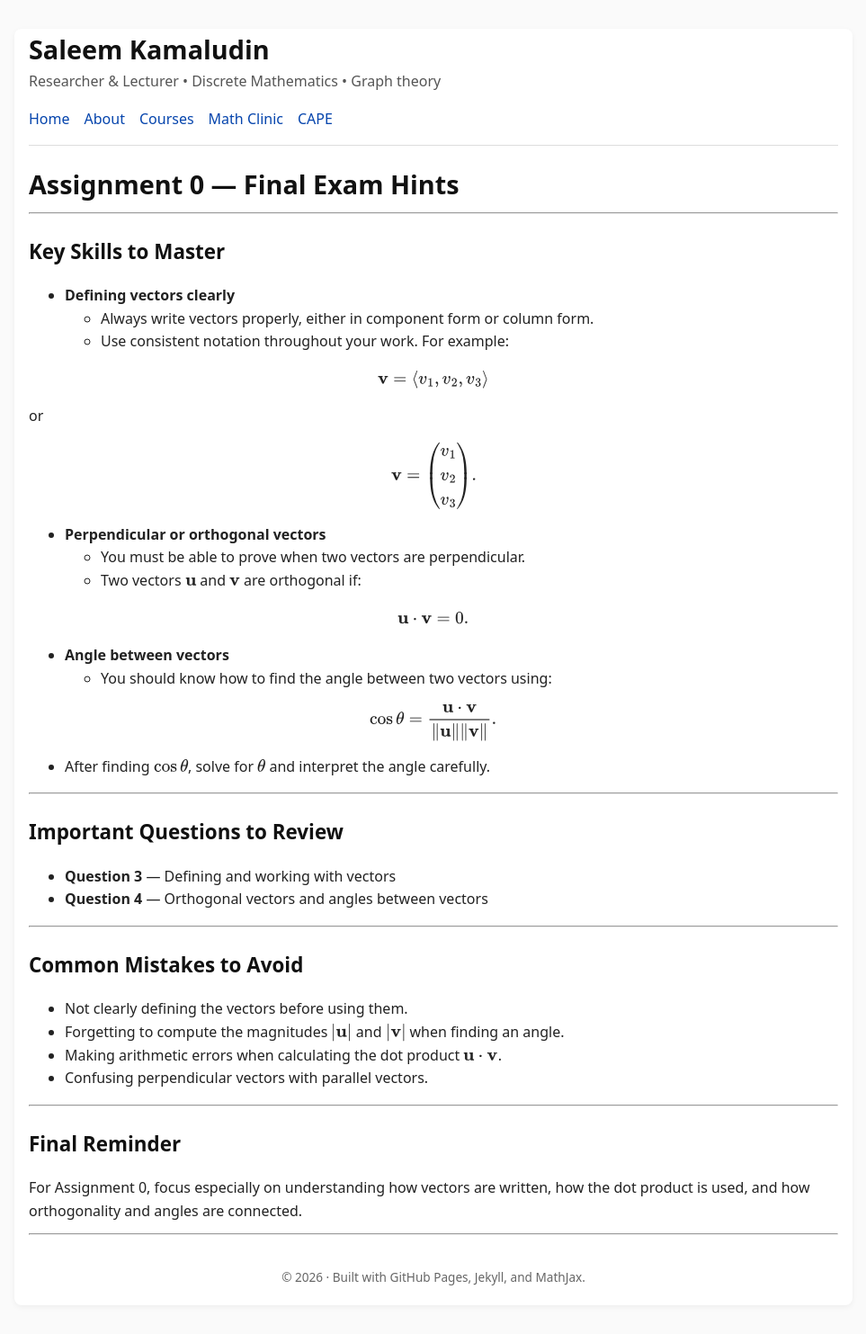
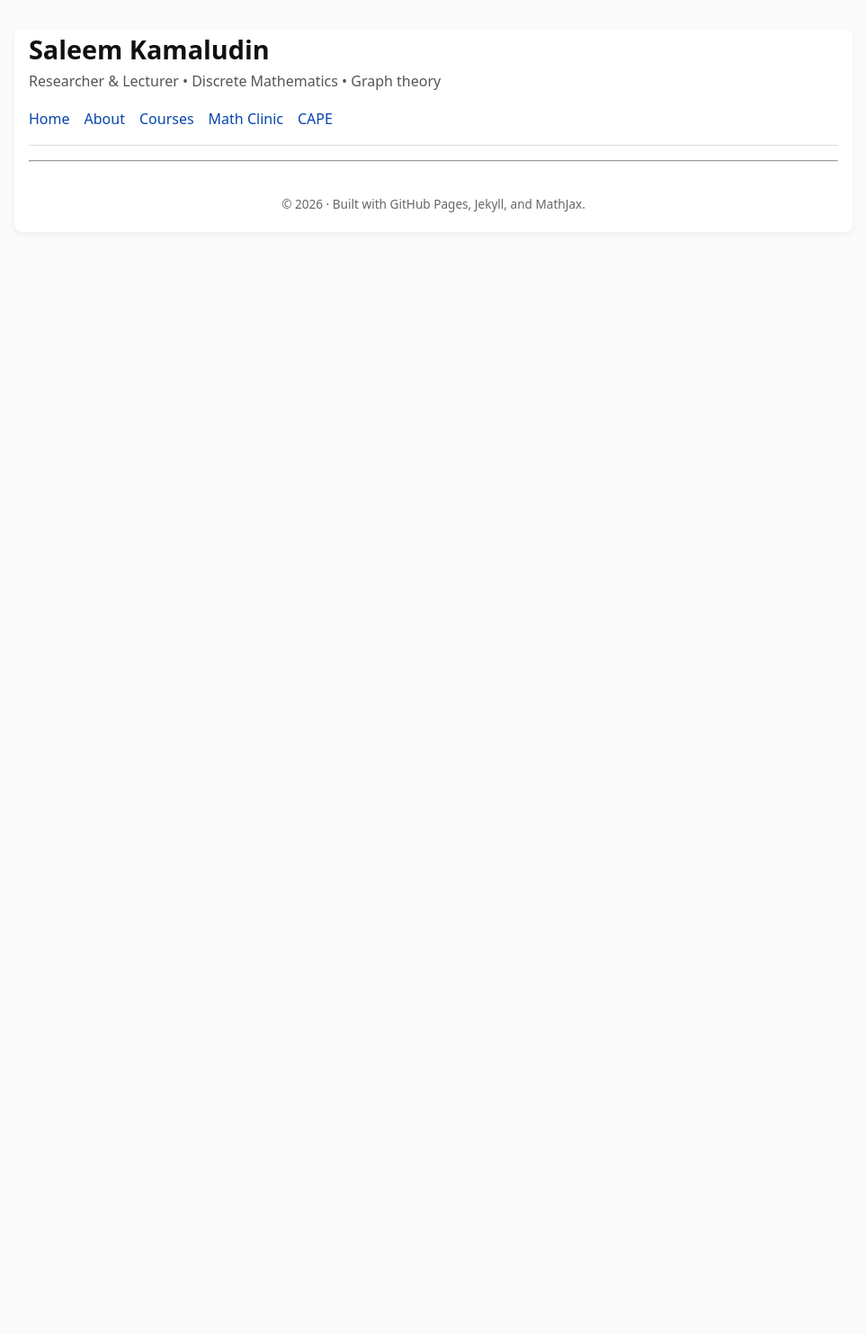
Before and after one commit to SaleemKamaludin/SaleemKamaludin.github.io, a Jekyll site: the page built from courses/intro-linear-geometry/final-exam-hints/assignment-0/index.md, in a window 1280 px wide. Shown: the whole page at 90% size, without its empty margins (158-1121 px from the left). Built offline with Jekyll 4.4.1, drawn with Linux system fonts in a browser that asks for light colours; after the commit the page ends 900 px from its top, so only the background shows below that.

Commit message:
Update index.md

```diff
--- a/courses/intro-linear-geometry/final-exam-hints/assignment-0/index.md
+++ b/courses/intro-linear-geometry/final-exam-hints/assignment-0/index.md
@@ -4,7 +4,7 @@ title: Assignment 0 — Final Exam Hints
 permalink: /courses/intro-linear-geometry/final-exam-hints/assignment-0/
 ---
 
-# Assignment 0 — Final Exam Hints
+<!-- # Assignment 0 — Final Exam Hints
 
 ---
 
@@ -70,4 +70,4 @@ $$
 
 ## Final Reminder
 
-For Assignment 0, focus especially on understanding how vectors are written, how the dot product is used, and how orthogonality and angles are connected.
+For Assignment 0, focus especially on understanding how vectors are written, how the dot product is used, and how orthogonality and angles are connected. -->
```
